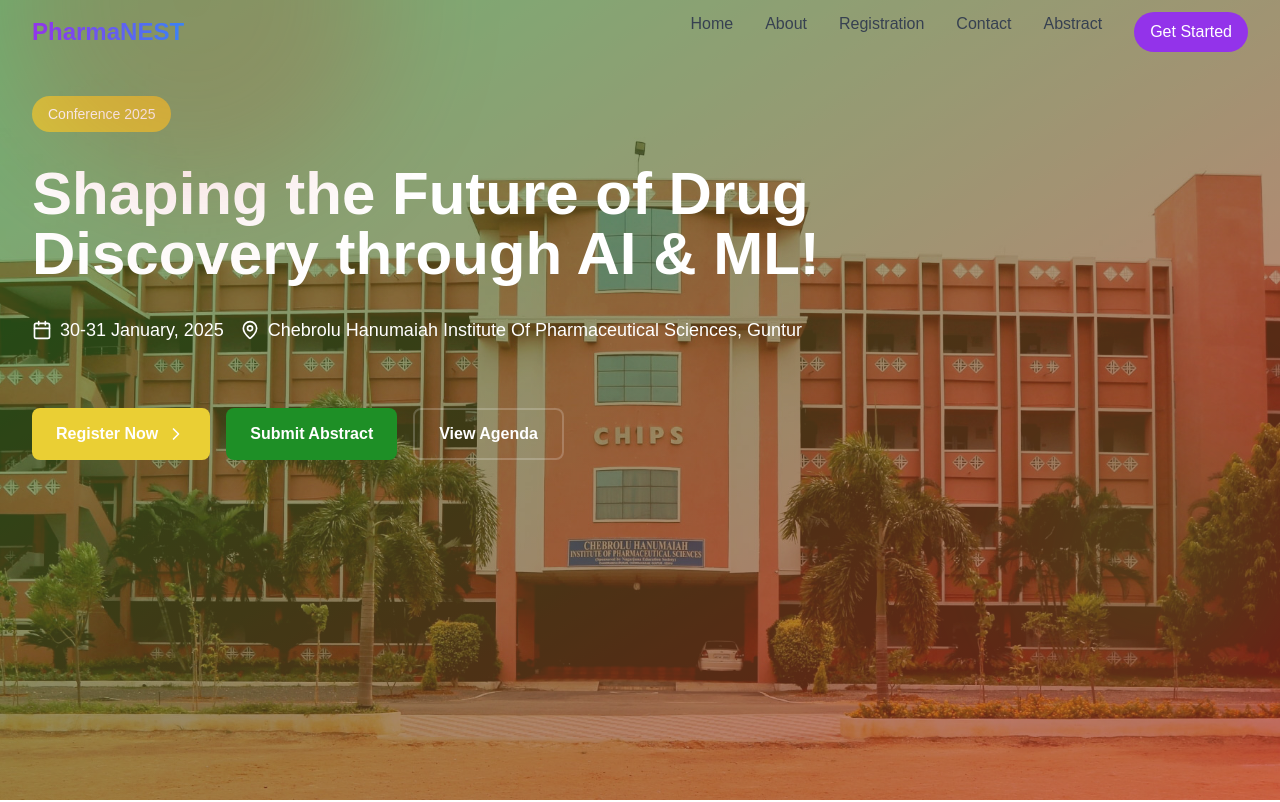
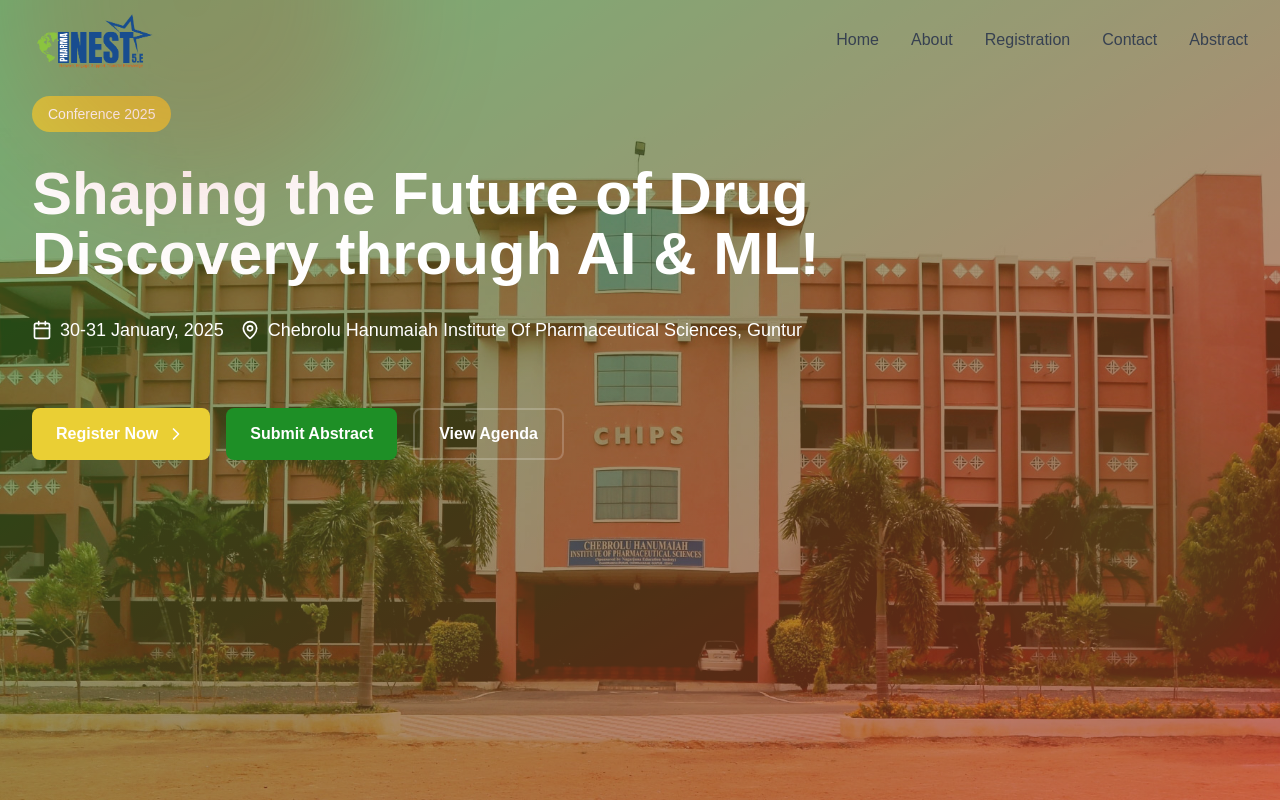
Before and after one commit to ravindrasirvi609/pharmanest, a Next.js app: page / in a window 1280 px wide. Shown: the top 802 px of the page. Built offline with nearby package versions, Linux system fonts and the light colour scheme.

Commit message:
Refactor code to update image source in Header component

```diff
--- a/src/components/Header.tsx
+++ b/src/components/Header.tsx
@@ -1,8 +1,9 @@
 "use client";
+
 import { useState, useEffect } from "react";
 import Link from "next/link";
-import { motion } from "framer-motion";
-import { Menu, X } from "lucide-react";
+import { Menu, X, ChevronRight } from "lucide-react";
+import Image from "next/image";
 
 const Header = () => {
   const [isOpen, setIsOpen] = useState(false);
@@ -28,38 +29,40 @@ const Header = () => {
   return (
     <header
       className={`fixed w-full z-50 transition-all duration-300 ${
-        isScrolled ? "bg-white/80 backdrop-blur-md shadow-md" : "bg-transparent"
+        isScrolled ? "bg-white/80 backdrop-blur-md shadow-lg" : "bg-transparent"
       }`}
     >
       <div className="max-w-7xl mx-auto px-4 sm:px-6 lg:px-8">
-        <div className="flex items-center justify-between h-16">
+        <div className="flex items-center justify-between h-16 md:h-20">
           {/* Logo */}
-          <Link href="/" className="flex-shrink-0">
-            <h1 className="text-2xl font-black bg-gradient-to-r from-purple-600 to-blue-500 bg-clip-text text-transparent">
-              PharmaNEST
-            </h1>
+          <Link href="/" className="flex items-center space-x-2">
+            <Image
+              src="/PharmaNEST.png"
+              alt="PharmaNEST"
+              className="w-32 h-32"
+              width={32}
+              height={32}
+            />
           </Link>
 
           {/* Desktop Navigation */}
-          <nav className="hidden md:flex space-x-8">
+          <nav className="hidden md:flex items-center space-x-8">
             {navItems.map((item) => (
               <Link
                 key={item.name}
                 href={item.href}
-                className="text-gray-700 hover:text-purple-600 transition-colors duration-300 font-medium"
+                className="text-gray-700 hover:text-[#1e8f26] transition-colors relative group py-2"
               >
-                {item.name}
+                <span>{item.name}</span>
+                <span className="absolute bottom-0 left-0 w-full h-0.5 bg-[#1e8f26] transform scale-x-0 group-hover:scale-x-100 transition-transform origin-left"></span>
               </Link>
             ))}
-            <button className="bg-purple-600 text-white px-4 py-2 rounded-full hover:bg-purple-700 transition-colors duration-300">
-              Get Started
-            </button>
           </nav>
 
           {/* Mobile menu button */}
           <button
-            className="md:hidden"
             onClick={() => setIsOpen(!isOpen)}
+            className="md:hidden p-2 rounded-lg hover:bg-gray-100 transition-colors"
             aria-label="Toggle menu"
           >
             {isOpen ? (
@@ -69,34 +72,38 @@ const Header = () => {
             )}
           </button>
         </div>
+      </div>
 
-        {/* Mobile Navigation */}
-        <motion.div
-          initial={false}
-          animate={isOpen ? "open" : "closed"}
-          variants={{
-            open: { opacity: 1, height: "auto" },
-            closed: { opacity: 0, height: 0 },
-          }}
-          transition={{ duration: 0.3 }}
-          className="md:hidden overflow-hidden"
-        >
-          <div className="px-2 pt-2 pb-3 space-y-1">
+      {/* Mobile Navigation */}
+      <div
+        className={`md:hidden transition-all duration-300 ease-in-out ${
+          isOpen
+            ? "opacity-100 translate-y-0"
+            : "opacity-0 -translate-y-4 pointer-events-none"
+        }`}
+      >
+        <div className="absolute top-full left-0 w-full bg-white/90 backdrop-blur-lg shadow-lg py-4">
+          <nav className="max-w-7xl mx-auto px-4 sm:px-6 lg:px-8 flex flex-col space-y-2">
             {navItems.map((item) => (
               <Link
                 key={item.name}
                 href={item.href}
-                className="block px-3 py-2 text-gray-700 hover:text-purple-600 transition-colors duration-300 font-medium"
                 onClick={() => setIsOpen(false)}
+                className="flex items-center justify-between p-3 rounded-lg hover:bg-gray-100 text-gray-700 hover:text-[#1e8f26] transition-colors"
               >
-                {item.name}
+                <span>{item.name}</span>
+                <ChevronRight className="h-4 w-4" />
               </Link>
             ))}
-            <button className="w-full bg-purple-600 text-white px-4 py-2 rounded-full hover:bg-purple-700 transition-colors duration-300 mt-4">
+            <Link
+              href="/get-started"
+              onClick={() => setIsOpen(false)}
+              className="bg-gradient-to-r from-[#1e8f26] to-[#c12b23] text-white p-3 rounded-lg text-center hover:shadow-lg transition-all duration-300 mt-4"
+            >
               Get Started
-            </button>
-          </div>
-        </motion.div>
+            </Link>
+          </nav>
+        </div>
       </div>
     </header>
   );
```
